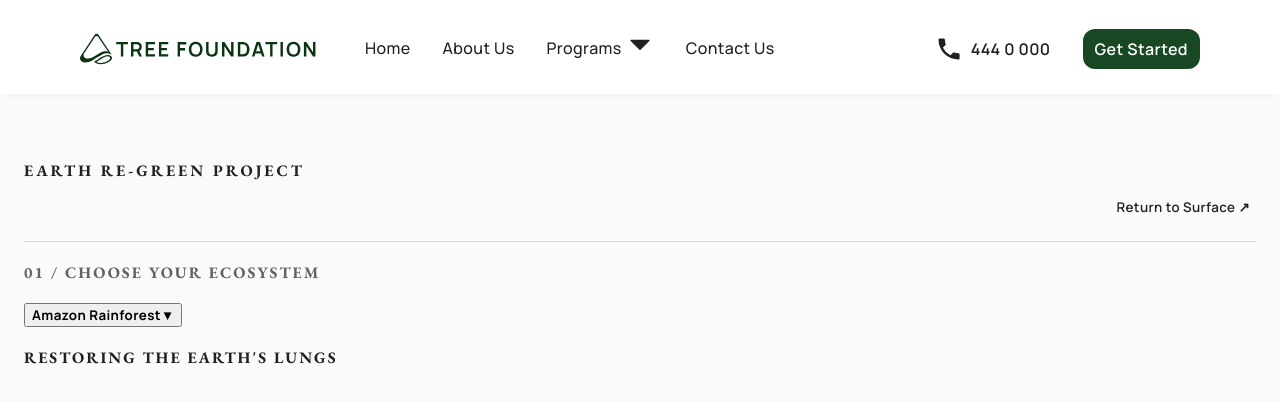
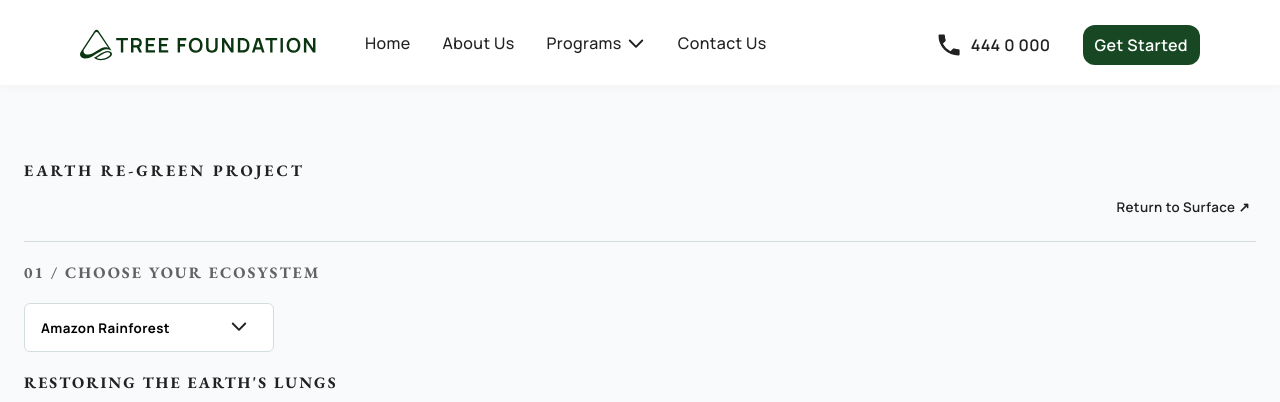
Before and after one commit to banuaggun/landing-page, a React (Vite) app: page / in a window 1280 px wide. Both pictures are taken after a click on the button "Get Started". Shown: the top 402 px of the page. Built offline with nearby package versions, Linux system fonts and the light colour scheme.

Commit message:
style: update dropdown styling in form

```diff
--- a/src/components/common/form/ActionForm.jsx
+++ b/src/components/common/form/ActionForm.jsx
@@ -1,6 +1,7 @@
 import React, { useState, useEffect, useRef } from "react";
 import "./action-form.css";
 import { projectsData } from "../data/ProjectsData";
+import { CaretDown } from "../../icons/Icons";
 
 const ActionForm = ({ setView, defaultRegion = "amazon" }) => {
   const [region, setRegion] = useState(defaultRegion);
@@ -93,7 +94,9 @@ const ActionForm = ({ setView, defaultRegion = "amazon" }) => {
                   <span className="selected-option-text fonts-header-sub">
                     {projectsData[region].title}
                   </span>
-                  <span className="dropdown-arrow-icon">▼</span>
+                  <span className="dropdown-arrow-icon">
+                    <CaretDown />
+                  </span>
                 </button>
 
                 {isDropdownOpen && (
--- a/src/components/common/form/action-form.css
+++ b/src/components/common/form/action-form.css
@@ -65,6 +65,83 @@ button.action-close-link.active,
     text-transform: uppercase;
     color:rgba(33, 33, 33, 0.7);
     letter-spacing: 2px;
+}
+
+.custom-dropdown-wrapper {
+  position: relative;
+  width: 250px;
+  white-space: nowrap;
+  z-index: 15;
+}
+
+.dropdown-trigger-box {
+  width: 100%;
+  padding: 12px 24px 12px 16px;
+  background-color: var(--white);
+  border: 1px solid var(--border-color);
+  border-radius: 6px;
+  display: flex;
+  align-items: center;
+  justify-content: space-between;
+  gap:4px;
+  cursor: pointer;
+  outline: none;
+  transition: all 0.2s ease;
+}
+
+.dropdown-trigger-box:focus, .dropdown-trigger-box.open {
+  box-shadow: 0 0 0 3px rgba(18, 26, 20, 0.04);
+}
+
+.dropdown-arrow-icon svg{
+  width:20px;
+  height:20px;
+  color: var(--text-color);
+  transition: transform 0.2s ease;
+}
+
+.dropdown-trigger-box.open .dropdown-arrow-icon {
+  transform: rotate(180deg);
+}
+
+.dropdown-options-list {
+  position: absolute;
+  top: calc(100% + 6px);
+  left: 0;
+  width: 100%;
+  background-color: var(--white);
+  border: 1px solid var(--border-color);
+  border-radius: 6px;
+  padding: 6px 0;
+  margin: 0;
+  list-style: none;
+  box-shadow:
+      0 12px 30px rgba(11, 53, 17, 0.08),
+      0 4px 12px rgba(0, 0, 0, 0.02);
+  transition:
+      opacity 0.25s ease,
+      transform 0.25s cubic-bezier(0.4, 0, 0.2, 1),
+      visibility 0.25s;
+}
+
+.dropdown-option-item {
+  padding: 12px 20px;
+  font-size: 14px;
+  color: var(--text-color);
+  text-align: left;
+  cursor: pointer;
+  transition: all 0.15s ease;
+}
+
+.dropdown-option-item:hover {
+  background-color: rgba(163, 240, 176, 0.4);
+  color: var(--primary-green);
+}
+
+.dropdown-option-item.active {
+  background-color: rgba(163, 240, 176, 0.4);
+  color: var(--primary-green);
+  font-weight: 600;
 }
 
 .action-gallery{
--- a/src/components/icons/Icons.jsx
+++ b/src/components/icons/Icons.jsx
@@ -143,3 +143,14 @@ export const LinkedIn = ({ size = 48, color = "#212121" }) => (
     />
   </svg>
 );
+
+export const CaretDown = ({ size = 48, color = "#212121" }) => (
+  <svg
+    xmlns="http://www.w3.org/2000/svg"
+    width={size}
+    height={size}
+    fill={color}
+    viewBox="0 0 256 256">
+    <path d="M216.49,104.49l-80,80a12,12,0,0,1-17,0l-80-80a12,12,0,0,1,17-17L128,159l71.51-71.52a12,12,0,0,1,17,17Z"></path>
+  </svg>
+);
--- a/src/components/navbar/Navbar.jsx
+++ b/src/components/navbar/Navbar.jsx
@@ -2,6 +2,7 @@ import React, { useState, useEffect, useRef } from "react";
 import logoMobile from "../../assets/logos/logo-mobile.svg";
 import logoWeb from "../../assets/logos/logo-web.svg";
 import "./navbar.css";
+import { CaretDown } from "../icons/Icons";
 
 const Navbar = ({ setView, currentView }) => {
   const [isOpen, setIsOpen] = useState(false);
@@ -145,14 +146,7 @@ const Navbar = ({ setView, currentView }) => {
                 className={`dropdown-trigger ${activeLink === "programs" ? "active" : ""}`}>
                 Programs{" "}
                 <span className={`arrow ${dropdownOpen ? "rotate" : ""}`}>
-                  <svg
-                    xmlns="http://www.w3.org/2000/svg"
-                    width="28"
-                    height="28"
-                    fill="var(--text-color)"
-                    viewBox="0 0 256 256">
-                    <path d="M213.66,101.66l-80,80a8,8,0,0,1-11.32,0l-80-80A8,8,0,0,1,48,88H208a8,8,0,0,1,5.66,13.66Z"></path>
-                  </svg>
+                  <CaretDown />
                 </span>
               </a>
               <div className="desktop-dropdown-menu">
@@ -234,14 +228,7 @@ const Navbar = ({ setView, currentView }) => {
                 }}>
                 Programs{" "}
                 <span className={`arrow ${dropdownOpen ? "rotate" : ""}`}>
-                  <svg
-                    xmlns="http://www.w3.org/2000/svg"
-                    width="28"
-                    height="28"
-                    fill="var(--text-color)"
-                    viewBox="0 0 256 256">
-                    <path d="M213.66,101.66l-80,80a8,8,0,0,1-11.32,0l-80-80A8,8,0,0,1,48,88H208a8,8,0,0,1,5.66,13.66Z"></path>
-                  </svg>
+                  <CaretDown />
                 </span>
               </a>
               <div
--- a/src/components/navbar/navbar.css
+++ b/src/components/navbar/navbar.css
@@ -177,13 +177,20 @@
 
 .mobile-dropdown-trigger {
   display: flex !important;
-  gap: 12px;
+  gap: 0px;
   align-items: center !important;
+  justify-content: space-between;
   flex-direction: row !important;
 }
 
-.mobile-dropdown-trigger .arrow {
+.mobile-dropdown-trigger .arrow svg{
   transition: transform 0.25s ease;
+  width:20px;
+  height:20px;
+  display: flex;
+  align-items: center;
+  justify-content: center;
+  gap:0;
 }
 
 .mobile-dropdown-trigger .arrow.rotate {
@@ -299,9 +306,12 @@
     gap: 4px;
   }
 
-  .dropdown-trigger .arrow {
+  .dropdown-trigger .arrow svg{
     transition: transform 0.25s cubic-bezier(0.4, 0, 0.2, 1);
-    display: inline-block;
+    display: flex;
+    align-items: center;
+    width:20px;
+    height:20px;
   }
 
   .desktop-dropdown-menu {
@@ -331,7 +341,7 @@
     opacity: 1;
     visibility: visible;
     transform: translateY(2px);
-    border: 3px solid lightgray;
+    border: 3px solid var(--border-color);
   }
 
   .desktop-dropdown-wrapper:hover .dropdown-trigger .arrow,
@@ -354,7 +364,7 @@
   }
 
   .desktop-dropdown-menu a:hover {
-    background-color: #f4f7f5 !important;
+    background-color: rgba(163, 240, 176, 0.4) !important;
     color: var(--primary-green) !important;
     font-weight: 600;
     padding-left: 24px;
```
